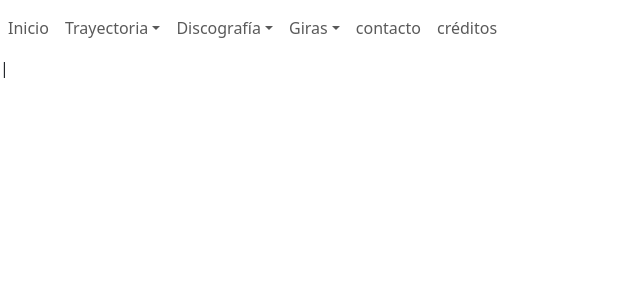
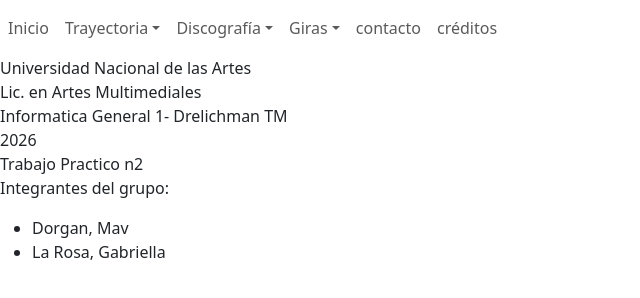
Before and after one commit to mav-dorgan/TP2, a plain HTML site: page creditos.html in a window 1280 px wide. Shown: the whole page, without its empty margins (0-640 px from the left). Drawn offline with nearby package versions, Linux system fonts and the light colour scheme.

Commit message:
HTML - Contenido página Creditos

```diff
--- a/creditos.html
+++ b/creditos.html
@@ -71,12 +71,24 @@
             </nav>
         </header>
         <main>
-
+            <section>
+                    <p>
+                        Universidad Nacional de las Artes <br>
+                        Lic. en Artes Multimediales <br>
+                        Informatica General 1- Drelichman TM <br>
+                        2026 <br>
+                        Trabajo Practico n2 <br>
+                        Integrantes del grupo:
+                        <ul>
+                            <li>Dorgan, Mav</li>
+                            <li>La Rosa, Gabriella</li>
+                        </ul>
+                    </p>
         </main>
         <footer>
 
         </footer>
         <!-- Bootstrap JavaScript -->
-    |   <script src="https://cdn.jsdelivr.net/npm/bootstrap@5.3.8/dist/js/bootstrap.bundle.min.js"></script>
+       <script src="https://cdn.jsdelivr.net/npm/bootstrap@5.3.8/dist/js/bootstrap.bundle.min.js"></script>
     </body>
 </html>
```
